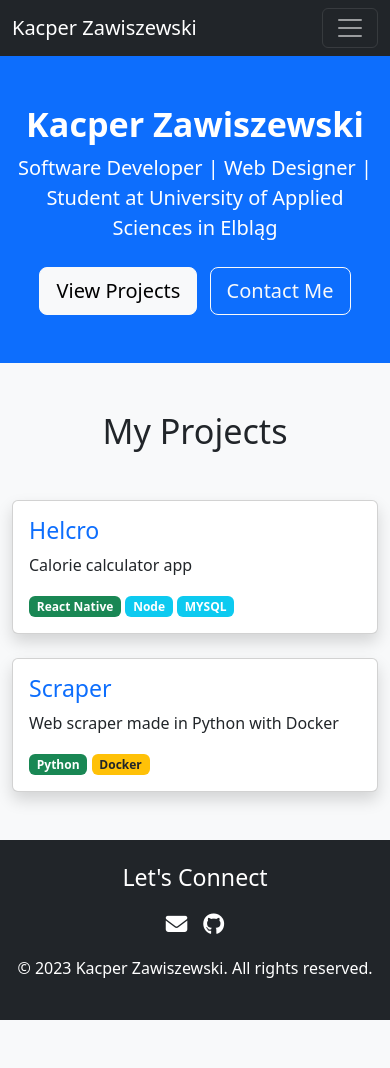
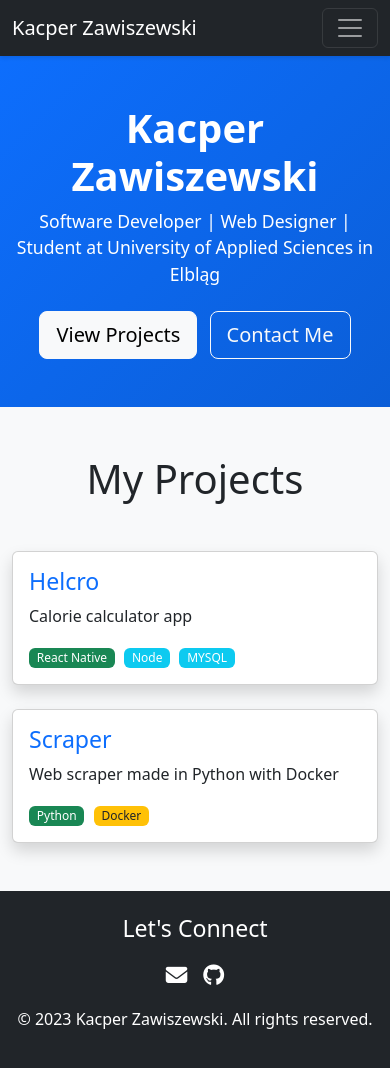
Before and after one commit to BumBumT24/BumBumT24.github.io, a plain HTML site: page index.html in a window 390 px wide. Before the commit the page ends 1020 px from the top, so only its background shows below. Drawn offline with nearby package versions, Linux system fonts and the light colour scheme.

Commit message:
Fixed footer and improved design

```diff
--- a/index.html
+++ b/index.html
@@ -6,13 +6,13 @@
     <title>Kacper Zawiszewski | Portfolio</title>
     <!-- Bootstrap CSS -->
     <link href="https://cdn.jsdelivr.net/npm/bootstrap@5.3.2/dist/css/bootstrap.min.css" rel="stylesheet">
-    <!-- Font Awesome (optional) -->
+    <!-- Font Awesome -->
     <link rel="stylesheet" href="https://cdnjs.cloudflare.com/ajax/libs/font-awesome/6.4.0/css/all.min.css">
     <!-- Custom CSS -->
     <link rel="stylesheet" href="styles.css">
 </head>
-<body class="d-flex flex-column min-vh-100 bg-light">
-    <!-- Navigation (optional) -->
+<body class="d-flex flex-column min-vh-100">
+    <!-- Navigation -->
     <nav class="navbar navbar-expand-lg navbar-dark bg-dark">
         <div class="container">
             <a class="navbar-brand" href="#">Kacper Zawiszewski</a>
@@ -32,6 +32,8 @@
         </div>
     </nav>
 
+    <!-- Main Content -->
+    <main class="flex-grow-1">
         <!-- Hero Section -->
         <header class="bg-primary text-white py-5">
             <div class="container text-center">
@@ -77,15 +79,15 @@
                 </div>
             </div>
         </section>
+    </main>
 
     <!-- Footer -->
-    <footer class="bg-dark text-white py-4">
+    <footer class="bg-dark text-white py-4 mt-auto">
         <div class="container text-center">
             <h3 class="mb-3">Let's Connect</h3>
             <div class="d-flex justify-content-center gap-3 mb-3">
                 <a href="mailto:kacperzawiszewski@gmail.com" class="text-white fs-4"><i class="fas fa-envelope"></i></a>
                 <a href="https://github.com/BumBumT24" class="text-white fs-4"><i class="fab fa-github"></i></a>
-                <!-- Add more social links as needed -->
             </div>
             <p>&copy; 2023 Kacper Zawiszewski. All rights reserved.</p>
         </div>
--- a/styles.css
+++ b/styles.css
@@ -1,20 +1,71 @@
-/* Add these styles to your existing CSS */
+/* Reset and base styles */
 html, body {
     height: 100%;
     margin: 0;
+    padding: 0;
 }
 
 body {
     display: flex;
     flex-direction: column;
-    min-height: 100vh; /* Use viewport height */
+    min-height: 100vh;
+    background-color: #f8f9fa; /* Light gray background */
 }
 
+/* Main content area */
 main {
-    flex: 1; /* This makes the content expand */
+    flex: 1 0 auto;
+    width: 100%;
 }
 
+/* Footer */
 footer {
-    margin-top: auto; /* Pushes footer to bottom */
+    flex-shrink: 0;
     width: 100%;
 }
+
+/* Navigation */
+.navbar {
+    box-shadow: 0 2px 4px rgba(0,0,0,0.1);
+}
+
+/* Hero section */
+header {
+    background: linear-gradient(135deg, #0d6efd 0%, #0b5ed7 100%);
+}
+
+/* Project cards */
+.card {
+    transition: transform 0.3s ease, box-shadow 0.3s ease;
+}
+
+.card:hover {
+    transform: translateY(-5px);
+    box-shadow: 0 10px 20px rgba(0,0,0,0.1);
+}
+
+/* Badges */
+.badge {
+    margin-right: 5px;
+    font-weight: 500;
+}
+
+/* Links */
+a {
+    transition: color 0.2s ease;
+}
+
+a:hover {
+    color: #0a58ca;
+}
+
+/* Responsive adjustments */
+@media (max-width: 768px) {
+    .display-4 {
+        font-size: 2.5rem;
+    }
+
+    .lead {
+        font-size: 1.1rem;
+    }
+}
```
Lines whose indentation alone changed are shown as unchanged.
